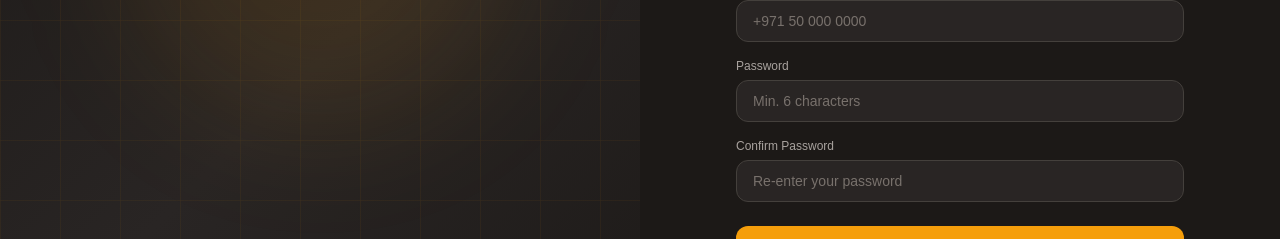
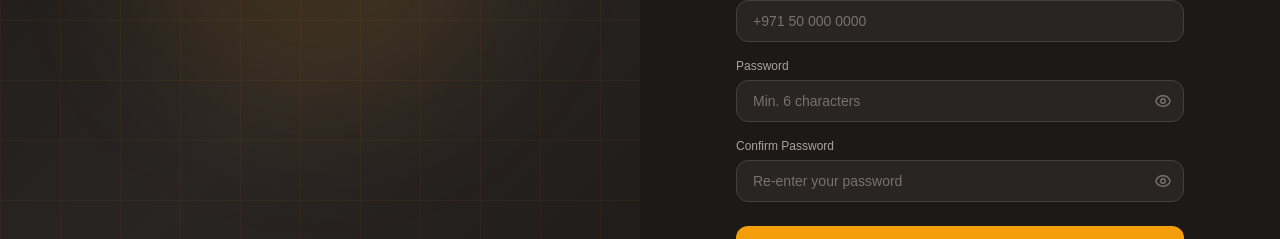
Before and after one commit to gohk007/sedra, a Next.js app: page /signup in a window 1280 px wide. Shown: the part 340-579 px from the top of the page. Built offline with nearby package versions, Linux system fonts and the light colour scheme; no server answers.

Commit message:
Sign up show password

```diff
--- a/src/app/signup/page.tsx
+++ b/src/app/signup/page.tsx
@@ -15,6 +15,8 @@
   });
   const [error, setError] = useState("");
   const [loading, setLoading] = useState(false);
+  const [showPassword, setShowPassword] = useState(false);
+  const [showConfirmPassword, setShowConfirmPassword] = useState(false);
 
   const handleChange = (e: React.ChangeEvent<HTMLInputElement>) => {
     const { name, value } = e.target;
@@ -177,15 +179,34 @@
               <label className="block text-xs font-medium text-stone-400 mb-1.5">
                 Password
               </label>
+              <div className="relative">
                 <input
-                type="password"
+                  type={showPassword ? "text" : "password"}
                   name="password"
                   placeholder="Min. 6 characters"
                   value={formData.password}
                   onChange={handleChange}
                   required
-                className="w-full px-4 py-2.5 bg-stone-800 border border-stone-700 text-white placeholder-stone-500 rounded-xl focus:ring-2 focus:ring-amber-500/40 focus:border-amber-500/50 outline-none transition text-sm"
+                  className="w-full px-4 py-2.5 pr-11 bg-stone-800 border border-stone-700 text-white placeholder-stone-500 rounded-xl focus:ring-2 focus:ring-amber-500/40 focus:border-amber-500/50 outline-none transition text-sm"
                 />
+                <button
+                  type="button"
+                  onClick={() => setShowPassword((v) => !v)}
+                  className="absolute right-3 top-1/2 -translate-y-1/2 text-stone-500 hover:text-stone-300 transition-colors"
+                  tabIndex={-1}
+                >
+                  {showPassword ? (
+                    <svg viewBox="0 0 24 24" fill="none" stroke="currentColor" strokeWidth={1.8} className="w-4.5 h-4.5 w-[18px] h-[18px]">
+                      <path strokeLinecap="round" strokeLinejoin="round" d="M13.875 18.825A10.05 10.05 0 0112 19c-4.478 0-8.268-2.943-9.543-7a9.97 9.97 0 011.563-3.029m5.858.908a3 3 0 114.243 4.243M9.878 9.878l4.242 4.242M9.88 9.88l-3.29-3.29m7.532 7.532l3.29 3.29M3 3l3.59 3.59m0 0A9.953 9.953 0 0112 5c4.478 0 8.268 2.943 9.543 7a10.025 10.025 0 01-4.132 5.411m0 0L21 21" />
+                    </svg>
+                  ) : (
+                    <svg viewBox="0 0 24 24" fill="none" stroke="currentColor" strokeWidth={1.8} className="w-[18px] h-[18px]">
+                      <path strokeLinecap="round" strokeLinejoin="round" d="M15 12a3 3 0 11-6 0 3 3 0 016 0z" />
+                      <path strokeLinecap="round" strokeLinejoin="round" d="M2.458 12C3.732 7.943 7.523 5 12 5c4.478 0 8.268 2.943 9.542 7-1.274 4.057-5.064 7-9.542 7-4.477 0-8.268-2.943-9.542-7z" />
+                    </svg>
+                  )}
+                </button>
+              </div>
             </div>
 
             {/* Confirm Password */}
@@ -193,15 +214,34 @@
               <label className="block text-xs font-medium text-stone-400 mb-1.5">
                 Confirm Password
               </label>
+              <div className="relative">
                 <input
-                type="password"
+                  type={showConfirmPassword ? "text" : "password"}
                   name="confirmPassword"
                   placeholder="Re-enter your password"
                   value={formData.confirmPassword}
                   onChange={handleChange}
                   required
-                className="w-full px-4 py-2.5 bg-stone-800 border border-stone-700 text-white placeholder-stone-500 rounded-xl focus:ring-2 focus:ring-amber-500/40 focus:border-amber-500/50 outline-none transition text-sm"
+                  className="w-full px-4 py-2.5 pr-11 bg-stone-800 border border-stone-700 text-white placeholder-stone-500 rounded-xl focus:ring-2 focus:ring-amber-500/40 focus:border-amber-500/50 outline-none transition text-sm"
                 />
+                <button
+                  type="button"
+                  onClick={() => setShowConfirmPassword((v) => !v)}
+                  className="absolute right-3 top-1/2 -translate-y-1/2 text-stone-500 hover:text-stone-300 transition-colors"
+                  tabIndex={-1}
+                >
+                  {showConfirmPassword ? (
+                    <svg viewBox="0 0 24 24" fill="none" stroke="currentColor" strokeWidth={1.8} className="w-[18px] h-[18px]">
+                      <path strokeLinecap="round" strokeLinejoin="round" d="M13.875 18.825A10.05 10.05 0 0112 19c-4.478 0-8.268-2.943-9.543-7a9.97 9.97 0 011.563-3.029m5.858.908a3 3 0 114.243 4.243M9.878 9.878l4.242 4.242M9.88 9.88l-3.29-3.29m7.532 7.532l3.29 3.29M3 3l3.59 3.59m0 0A9.953 9.953 0 0112 5c4.478 0 8.268 2.943 9.543 7a10.025 10.025 0 01-4.132 5.411m0 0L21 21" />
+                    </svg>
+                  ) : (
+                    <svg viewBox="0 0 24 24" fill="none" stroke="currentColor" strokeWidth={1.8} className="w-[18px] h-[18px]">
+                      <path strokeLinecap="round" strokeLinejoin="round" d="M15 12a3 3 0 11-6 0 3 3 0 016 0z" />
+                      <path strokeLinecap="round" strokeLinejoin="round" d="M2.458 12C3.732 7.943 7.523 5 12 5c4.478 0 8.268 2.943 9.542 7-1.274 4.057-5.064 7-9.542 7-4.477 0-8.268-2.943-9.542-7z" />
+                    </svg>
+                  )}
+                </button>
+              </div>
             </div>
 
             <button
```
Lines whose indentation alone changed are shown as unchanged.
